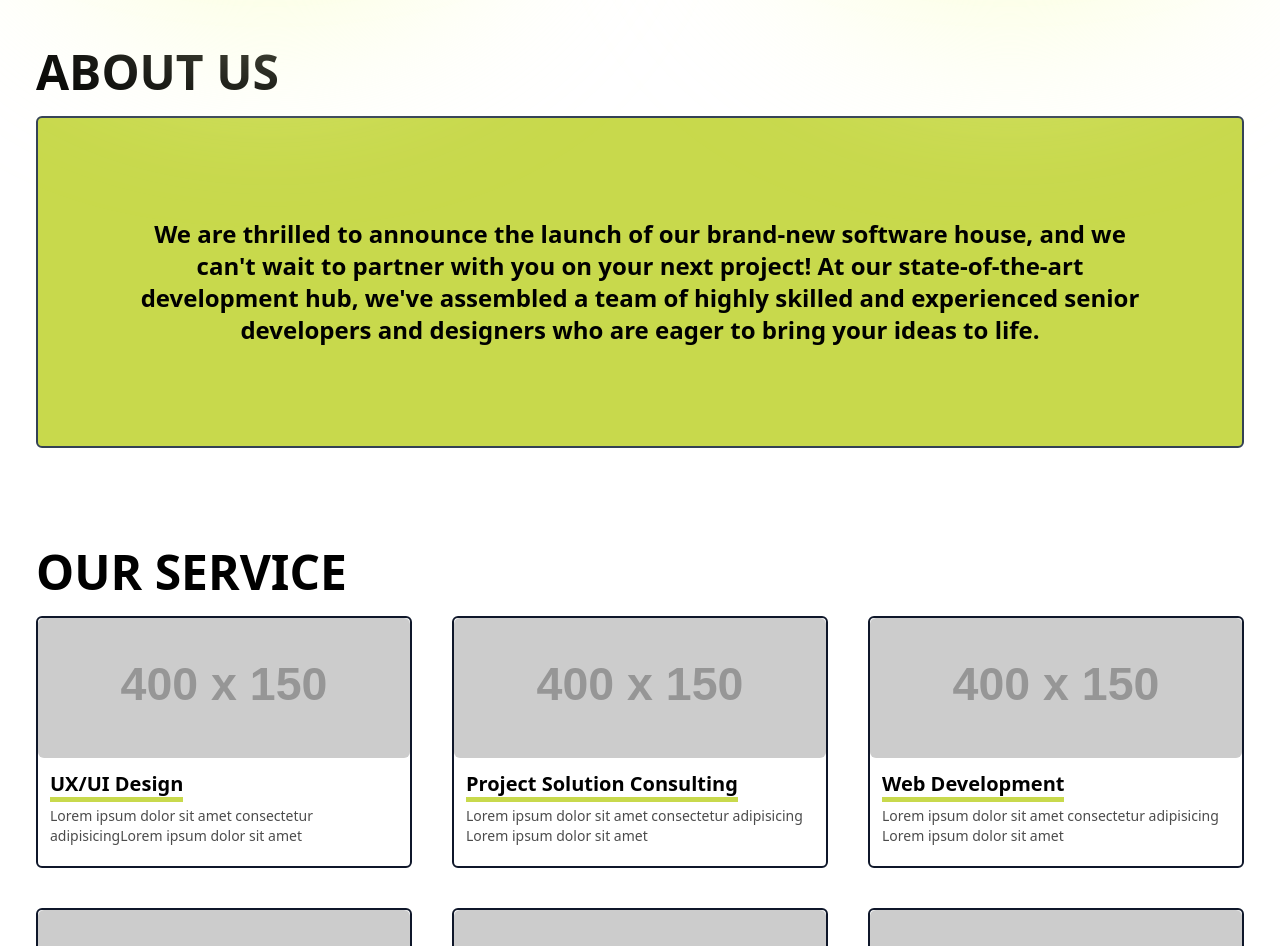
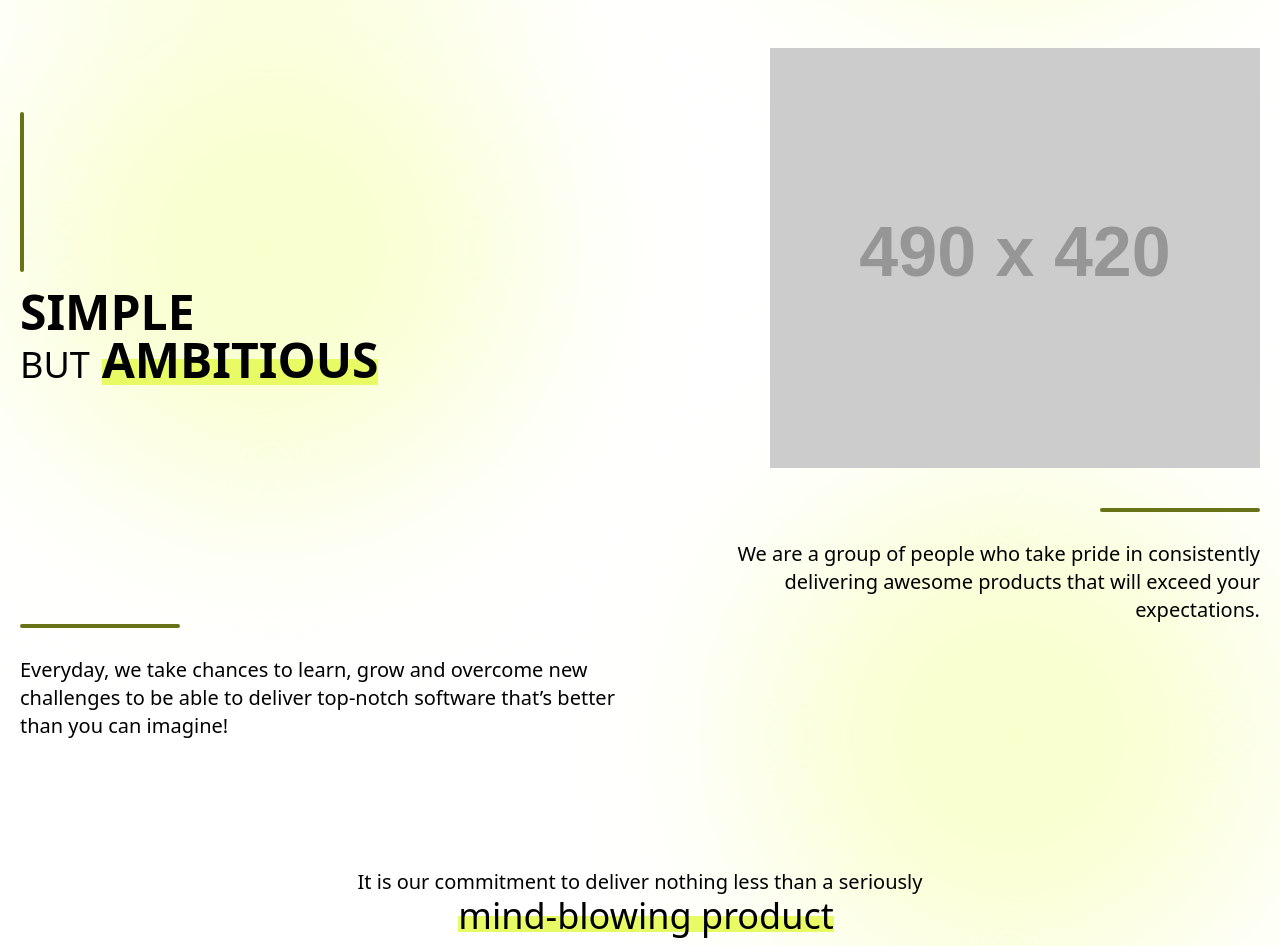
Before and after one commit to The-Alzhemist/codework-landing-page, a Next.js app: page / in a window 1280 px wide. Shown: the part 766-1712 px from the top of the page. Built offline with nearby package versions, Linux system fonts and the light colour scheme.

Commit message:
update: SIMPLE BUTAMBITIOUS section

```diff
--- a/components/Home/AboutUs.tsx
+++ /dev/null
@@ -1,20 +0,0 @@
-import React from "react";
-
-const AboutUs = () => {
-  return (
-    <section className="max-w-7xl mx-auto py-[30px] md:py-[50px] px-4 ">
-      <h2 className="text-left mb-5 text-3xl md:text-5xl font-extrabold uppercase">
-        About Us
-      </h2>
-      <div className="border-2 rounded-md  border-slate-700 bg-[#C8D94C]  font-semibold text-2xl p-[30px] md:p-[100px] text-center">
-       {`We are thrilled to announce the launch of our brand-new software house,
-        and we can't wait to partner with you on your next project! At our
-        state-of-the-art development hub, we've assembled a team of highly
-        skilled and experienced senior developers and designers who are eager to
-        bring your ideas to life.`}
-      </div>
-    </section>
-  );
-};
-
-export default AboutUs;
--- /dev/null
+++ b/components/Home/AboutUs/AboutUs.tsx
@@ -0,0 +1,67 @@
+import React from "react";
+import BackgroundGradientBlur from "../../backgroundGradientBlur/BackgroundGradientBlur";
+
+const AboutUs = () => {
+  return (
+    <>
+      {/* <section className="max-w-7xl mx-auto py-[30px] md:py-[50px] px-4 ">
+      <h2 className="text-left mb-5 text-3xl md:text-5xl uppercase">
+        <div className="font-bold">Simple</div>
+        <div><span className="font-light text-4xl">But</span><span className="font-bold bg-line ml-3">AMBITIOUS</span></div>
+      </h2>
+      <div className="border-2 rounded-md  border-slate-700 bg-[#C8D94C]  font-semibold text-2xl p-[30px] md:p-[100px] text-center">
+       {`We are thrilled to announce the launch of our brand-new software house,
+        and we can't wait to partner with you on your next project! At our
+        state-of-the-art development hub, we've assembled a team of highly
+        skilled and experienced senior developers and designers who are eager to
+        bring your ideas to life.`}
+      </div>
+    </section> */}
+
+      <section className="relative max-w-7xl mx-auto py-[30px] md:py-[50px]">
+      <BackgroundGradientBlur className="top-0 left-0 "/>
+      <BackgroundGradientBlur className="bottom-0 right-0"/>
+        {/* 1 */}
+        <div className="flex justify-between items-center mb-10 z-20">
+          <h2 className="text-left mb-5 text-3xl md:text-5xl uppercase">
+            <div className="w-1 h-40 bg-[#687318] rounded-sm mb-4"></div>
+            <div className="font-bold">Simple</div>
+            <div>
+              <span className="font-light text-4xl">But</span>
+              <span className="font-bold bg-line ml-3">AMBITIOUS</span>
+            </div>
+          </h2>
+
+          <div>
+            <img src="https://placehold.co/490x420" alt="" />
+          </div>
+        </div>
+
+
+        {/* 2 */}
+        <div className="text-right text-xl flex flex-col items-end z-20">
+        <div className="w-40 h-1 bg-[#687318] rounded-sm mb-7"></div>
+          <p className="max-w-[600px] text-right">        We are a group of people who take pride in consistently delivering awesome products that will exceed your expectations. </p>
+        </div>
+
+        {/* 3 */}
+        <div className="text-right text-xl flex flex-col items-start z-20 mb-32">
+        <div className="w-40 h-1 bg-[#687318] rounded-sm mb-7"></div>
+          <p className="max-w-[600px] text-left">Everyday, we take chances to learn, grow and overcome new challenges to be able to deliver top-notch software that’s better than you can imagine!  </p>
+        </div>
+
+
+        {/* 4 */}
+        <div className="text-right text-xl flex flex-col items-center z-20">
+          <p className="max-w-[600px] text-center">It is our commitment to deliver nothing less than a seriously</p>
+          <div className="font-normal text-4xl bg-line ml-3">mind-blowing product</div>
+        </div>
+
+
+
+      </section>
+    </>
+  );
+};
+
+export default AboutUs;
--- a/components/Home/OurMember.tsx
+++ b/components/Home/OurMember.tsx
@@ -57,7 +57,7 @@ const OurMember = () => {
         Our Members
       </h2>
       <div className="grid grid-cols-2 md:grid-cols-4 gap-10">
-       {dataList.map((item, index) => (
+       {dataList?.map((item, index) => (
      <div key={index}  className="grid justify-center text-center">
      <img
        className="rounded-full mb-4"
--- a/components/Home/OurService.tsx
+++ b/components/Home/OurService.tsx
@@ -45,7 +45,7 @@ const OurService = () => {
         Our service
       </h2>
       <div className="grid md:grid-cols-3 gap-10">
-        {dataList.map((item, index) => (
+        {dataList?.map((item, index) => (
           <div key={index} className="flex flex-col max-w-[400px] border-[2px] border-slate-900 rounded-md">
             <img className="rounded-md" src="https://placehold.co/400x150" alt="" />
             <div className="p-3">
--- a/components/backgroundGradientBlur/BackgroundGradientBlur.tsx
+++ b/components/backgroundGradientBlur/BackgroundGradientBlur.tsx
@@ -4,7 +4,7 @@ import { BgGradientBlueInterface } from "./interface";
 const BackgroundGradientBlur = ({className}: BgGradientBlueInterface) => {
   return (
     <>
-      <div className={`rounded-full w-40 h-40 md:w-[500px] md:h-[500px] bg-[#F9FFCD]  blur-[100px] z-0 absolute ${className}`}></div>
+      <div className={`rounded-full w-40 h-40 md:w-[500px] md:h-[500px] bg-[#F9FFCD]  blur-[100px] -z-10 absolute ${className}`}></div>
     </>
   );
 };
--- a/src/pages/index.tsx
+++ b/src/pages/index.tsx
@@ -1,7 +1,7 @@
 
 import { Inter } from "next/font/google";
 import HeroSection from "../../components/Home/HeroSection/HeroSection";
-import AboutUs from "../../components/Home/AboutUs";
+import AboutUs from "../../components/Home/AboutUs/AboutUs";
 import OurService from "../../components/Home/OurService";
 import OurClient from "../../components/Home/OurClient";
 import OurMember from "../../components/Home/OurMember";
--- a/src/styles/globals.css
+++ b/src/styles/globals.css
@@ -9,3 +9,7 @@
   filter: blur(120px);
   z-index: 0;
 } */
+
+.bg-line {
+  background: linear-gradient(180deg, transparent 50%, #E9FB64 50% 90%, rgba(0, 0, 0, 0) 90%);
+}
```
